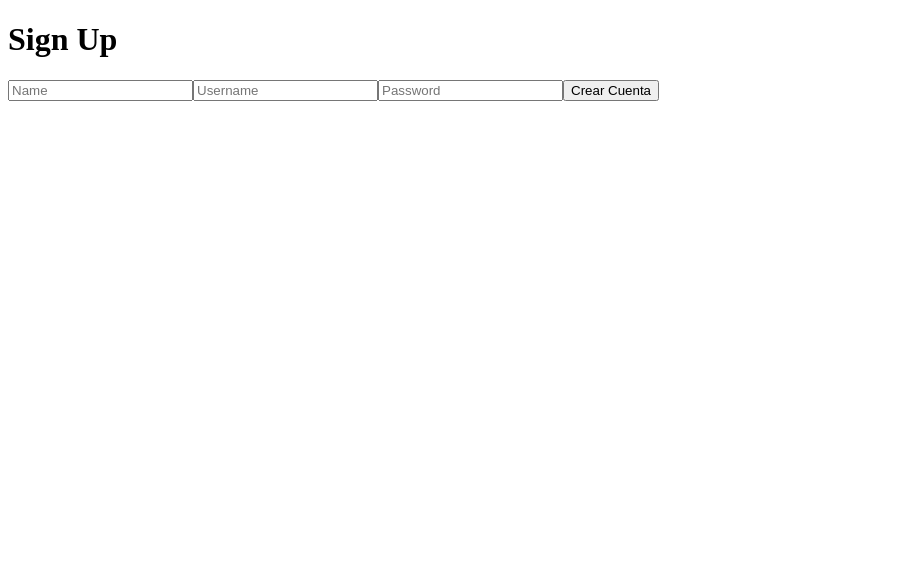
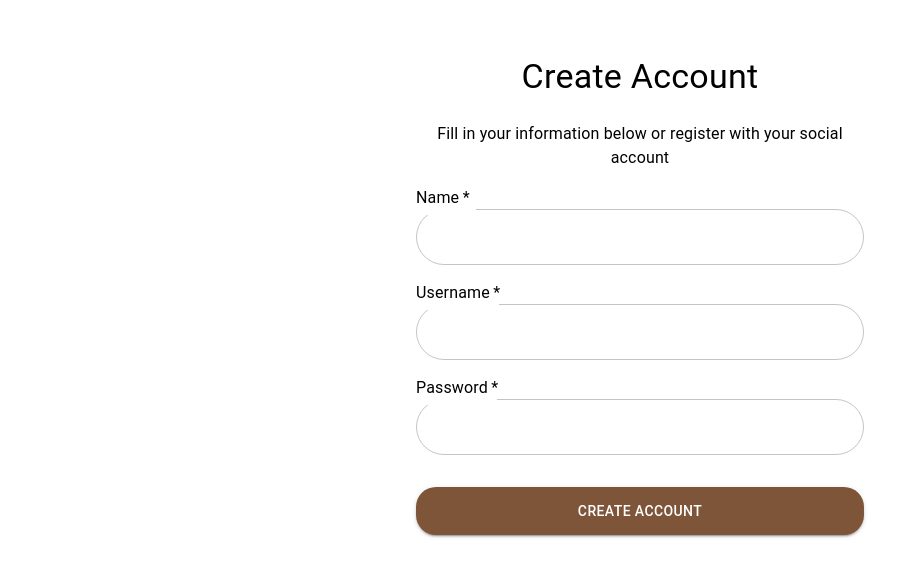
Before and after one commit to StevenLopez009/Tienda-Frontend, a React (Vite) app: page /signup in a window 1280 px wide. Shown: the top 576 px of the page, without its empty margins (0-920 px from the left). Built offline with nearby package versions, Linux system fonts and the light colour scheme.

Commit message:
estilos de signup

```diff
--- a/src/Styles.css
+++ b/src/Styles.css
@@ -0,0 +1,5 @@
+*{
+  box-sizing: border-box;
+  margin: 0;
+  padding: 0;
+}
--- a/src/auth/AuthProvider.tsx
+++ b/src/auth/AuthProvider.tsx
@@ -11,14 +11,18 @@ const AuthContext = createContext({
   getAccessToken: () => {},
   saveUser: (userData: AuthResponse) => {},
   getRefreshToken: () => {},
+  getUser: () => ({} as User | undefined),
 });
 
 export function AuthProvider({ children }: AuthProviderProps) {
   const [isAuthenticated, setIsAuthenticated] = useState(false);
   const [accessToken, setAccessToken] = useState<string>("");
   const [user, setUser] = useState<User>();
+  //const [refreshToken, setRefreshToken] = useState<string>("");
 
-  useEffect(() => {}, []);
+  useEffect(() => {
+    checkAuth();
+  }, []);
 
   async function requestNewAccessToken(refreshToken: string) {
     try {
@@ -100,7 +104,7 @@ export function AuthProvider({ children }: AuthProviderProps) {
   }
 
   function getRefreshToken(): string | null {
-    const tokenData = localStorage.getItem("token");
+    const tokenData = localStorage.getItem("refreshToken");
     if (tokenData) {
       const { token } = JSON.parse(tokenData);
       return token;
@@ -116,9 +120,19 @@ export function AuthProvider({ children }: AuthProviderProps) {
     );
   }
 
+  function getUser() {
+    return user;
+  }
+
   return (
     <AuthContext.Provider
-      value={{ isAuthenticated, getAccessToken, saveUser, getRefreshToken }}
+      value={{
+        isAuthenticated,
+        getAccessToken,
+        saveUser,
+        getRefreshToken,
+        getUser,
+      }}
     >
       {children}
     </AuthContext.Provider>
--- a/src/main.tsx
+++ b/src/main.tsx
@@ -7,6 +7,7 @@ import Signup from "./ui/pages/Signup.tsx";
 import Home from "./ui/pages/Home.tsx";
 import ProtectedRoute from "./ui/routes/ProtectedRoute.tsx";
 import { AuthProvider } from "./auth/AuthProvider.tsx";
+import "./Styles.css";
 
 const router = createBrowserRouter([
   {
--- a/src/ui/pages/Home.tsx
+++ b/src/ui/pages/Home.tsx
@@ -1,5 +1,8 @@
+import { useAuth } from "../../auth/AuthProvider";
+
 function Home() {
-  return <h1>Home</h1>;
+  const auth = useAuth();
+  return <h1>Home de {auth.getUser()?.name || ""}</h1>;
 }
 
 export default Home;
--- a/src/ui/pages/Login.tsx
+++ b/src/ui/pages/Login.tsx
@@ -52,6 +52,7 @@ const Login = () => {
   return (
     <div>
       <h2>Login</h2>
+      {errorResponse && <p>{errorResponse}</p>}
       <form onSubmit={handleSubmit}>
         <input
           type="text"
--- a/src/ui/pages/Signup.tsx
+++ b/src/ui/pages/Signup.tsx
@@ -2,6 +2,7 @@ import { useState } from "react";
 import { useAuth } from "../../auth/AuthProvider";
 import { Navigate, useNavigate } from "react-router-dom";
 import { API_URL } from "../../auth/constants";
+import { Box, Typography, TextField, Button } from "@mui/material";
 
 const SignUp = () => {
   const [name, setName] = useState("");
@@ -28,21 +29,13 @@ const SignUp = () => {
       });
 
       if (response.ok) {
-        console.log("User created successfully");
         setErrorResponse("");
         goTo("/login");
       } else {
-        console.log("Something went wrong");
-        try {
         const json = await response.json();
         setErrorResponse(json.error || "An error occurred");
-        } catch (err) {
-          console.error("Failed to parse response:", err);
-          setErrorResponse("An error occurred while processing your request.");
-        }
       }
     } catch (error) {
-      console.log("Fetch error:", error);
       setErrorResponse("An error occurred while connecting to the server.");
     }
   }
@@ -52,31 +45,119 @@ const SignUp = () => {
   }
 
   return (
-    <div>
+    <Box
+      sx={{
+        minHeight: "100vh",
+        justifyContent: "center",
+      }}
+    >
+      <Box
+        sx={{
+          width: { xs: "100%", sm: "60%", md: "40%" },
+          padding: "2rem",
+          margin: "0 auto",
+          height: "70vh",
+        }}
+      >
         <form onSubmit={handleSubmit}>
-        <h1>Sign Up</h1>
-        {errorResponse && <p>{errorResponse}</p>}
-        <input
-          type="text"
-          placeholder="Name"
+          <Typography variant="h4" align="center" margin="1.5rem 0">
+            Create Account
+          </Typography>
+          <Typography align="center" sx={{ mb: 2 }}>
+            Fill in your information below or register with your social account
+          </Typography>
+          {errorResponse && (
+            <Typography color="error" align="center" sx={{ mb: 2 }}>
+              {errorResponse}
+            </Typography>
+          )}
+          <Box sx={{ display: "flex", flexDirection: "column", gap: 2 }}>
+            <TextField
+              label="Name"
+              fullWidth
               value={name}
               onChange={(e) => setName(e.target.value)}
+              required
+              InputLabelProps={{
+                shrink: true,
+                sx: {
+                  position: "relative",
+                  left: 0,
+                  top: 0,
+                  transform: "none",
+                  color: "black",
+                },
+              }}
+              InputProps={{
+                sx: {
+                  borderRadius: "40px",
+                },
+              }}
             />
-        <input
-          type="text"
-          placeholder="Username"
+            <TextField
+              label="Username"
+              fullWidth
               value={username}
               onChange={(e) => setUsername(e.target.value)}
+              required
+              InputLabelProps={{
+                shrink: true,
+                sx: {
+                  position: "relative",
+                  left: 0,
+                  top: 0,
+                  transform: "none",
+                  color: "black",
+                },
+              }}
+              InputProps={{
+                sx: {
+                  borderRadius: "40px",
+                },
+              }}
             />
-        <input
+            <TextField
+              label="Password"
               type="password"
-          placeholder="Password"
+              fullWidth
               value={password}
               onChange={(e) => setPassword(e.target.value)}
+              required
+              InputLabelProps={{
+                shrink: true,
+                sx: {
+                  position: "relative",
+                  left: 0,
+                  top: 0,
+                  transform: "none",
+                  color: "black",
+                },
+              }}
+              InputProps={{
+                sx: {
+                  borderRadius: "40px",
+                },
+              }}
             />
-        <button type="submit">Crear Cuenta</button>
+            <Button
+              type="submit"
+              variant="contained"
+              sx={{
+                mt: 2,
+                py: 1.5,
+                backgroundColor: "#7f5539",
+                borderRadius: "20px",
+                "&:hover": {
+                  backgroundColor: "#6e4a33",
+                },
+              }}
+            >
+              Create Account
+            </Button>
+          </Box>
         </form>
-    </div>
+      </Box>
+    </Box>
   );
 };
 
--- a/src/ui/pages/Splash.css
+++ /dev/null
@@ -1,12 +0,0 @@
-.splash__title{
-  text-align: center;
-  font-family: sans-serif;
-}
-
-.splash__container{
-  min-height: 100vh;
-}
-
-.splash__link {
-  color: "#fff"
-}
--- a/src/ui/pages/Splash.tsx
+++ b/src/ui/pages/Splash.tsx
@@ -1,6 +1,5 @@
 import { Link } from "react-router-dom";
-import { Button, colors, Container, Grid } from "@mui/material";
-import "./Splash.css";
+import { Button, Container, Grid } from "@mui/material";
 import img1 from "../assets/img1.jpg";
 import img2 from "../assets/img2.jpg";
 import img3 from "../assets/img3.jpg";
```
Lines whose indentation alone changed are shown as unchanged.
